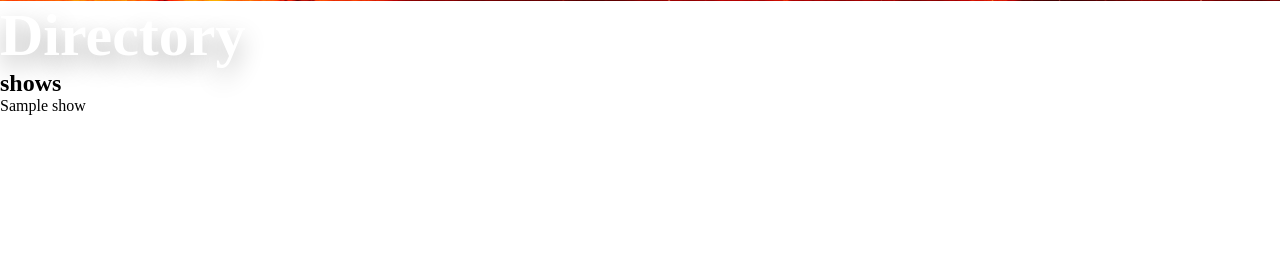
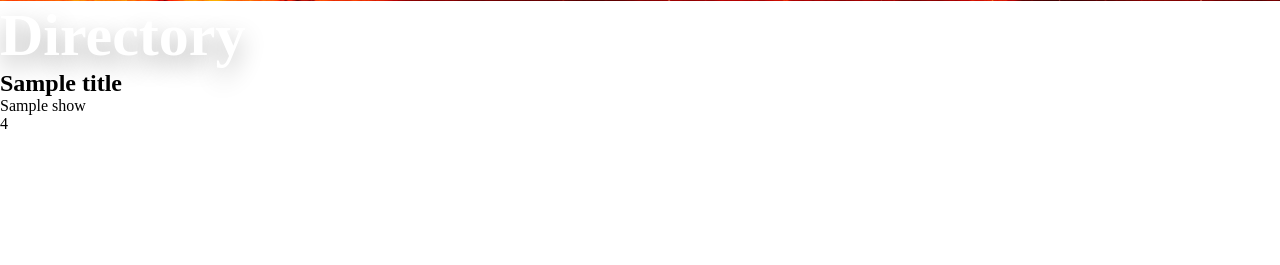
Before and after one commit to osc-zam22/SDS-Final-Project, a Flask app: template templates/directory.html in a window 1280 px wide. Shown: the part 284-549 px from the top of the page. Run offline with Flask 2, Linux system fonts and the light colour scheme; the template is opened without the code that fills it: most values are stand-ins (such as "Sample title", 1, 10 or a date in 2020); some libraries are stand-ins or nearby versions.

Commit message:
my changes to the preject

```diff
--- a/templates/directory.html
+++ b/templates/directory.html
@@ -7,8 +7,11 @@
     <div class="directory-container">
         <h2>movies</h2>
         {% for film in films %}
-        <a href={{url_for('thread' , title = film.Name)}}>
-            <div class="film">{{film.Name}}</div>
+        <a href={{ url_for( 'thread' , title = film.Name ) }}>
+            <div class="film">
+                <p>{{film.Name}}</p>
+                <p>{{film.Rating}}</p>
+            </div>
         </a>
         {% endfor %}
 
@@ -16,7 +19,11 @@
             <h2>shows</h2>
             {% for show in shows %}
             <a href={{ url_for('directory' , title = show.Name) }}>
-                <div class="show">{{show.Name}}</div>
+                <div class="show">
+                    <p>{{show.Name}}</p>
+                    <p>{{show.Rating}}</p>
+                    <!-- <p>{{show.Posts}}</p> -->
+                </div>
             </a>
             {% endfor %}
         </div>
@@ -26,9 +33,10 @@
     {% if not show_all %}
     {# only episodes branch #}
     <div class="directory-container">
-        <h2>shows</h2>
+        <h2>{{title}}</h2>
         {% for show in shows %}
-        <div class="film">{{show.Name}}</div>
+        <p>{{show.Name}}</p>
+        <p>{{show.Rating}}</p>
         {% endfor %}
     </div>
     {% endif %}
```
Also changed, not shown: static/css/directory.css (added, +16 -0 lines).
